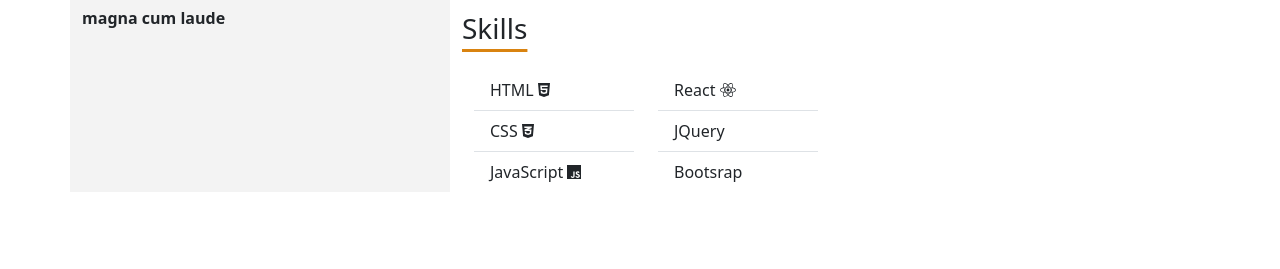
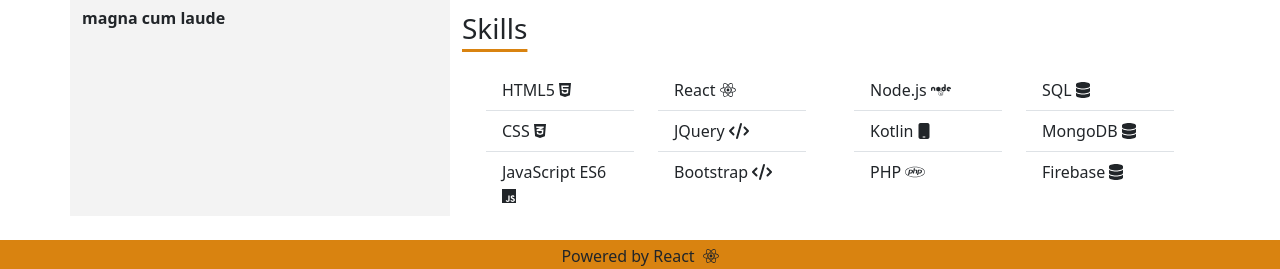
Before and after one commit to Whefert/react-portfolio, a React (Create React App) app: page / in a window 1280 px wide. Shown: the part 921-1190 px from the top of the page. Before the commit the page ends 1113 px from the top, so only its background shows below. Built offline with nearby package versions, Linux system fonts and the light colour scheme.

Commit message:
Complete skills section

```diff
--- a/src/App.js
+++ b/src/App.js
@@ -8,10 +8,14 @@
   Route,
   RouterProvider,
 } from "react-router-dom";
+import Projects from "./components/Pages/Projects";
+import Contact from "./components/Pages/Contact";
 
 const routeDefinitions = createRoutesFromElements(
   <Route>
     <Route path="/" element={<Home />} />
+    <Route path="/projects" element={<Projects />} />
+    <Route path="/contact" element={<Contact />} />
   </Route>
 );
 
--- a/src/assets/data.js
+++ b/src/assets/data.js
@@ -1,3 +1,17 @@
+import {
+  faReact,
+  faHtml5,
+  faCss3Alt,
+  faJs,
+  faNode,
+  faPhp,
+} from "@fortawesome/free-brands-svg-icons";
+import {
+  faDatabase,
+  faMobile,
+  faCode,
+} from "@fortawesome/free-solid-svg-icons";
+
 export const EducationData = [
   {
     program: "Certificate, Front-End Web Development",
@@ -24,3 +38,18 @@
     GPA: "magna cum laude",
   },
 ];
+
+export const skills = [
+  { skill: "HTML5", icon: faHtml5, isFrontend: true, isBackend: false },
+  { skill: "CSS", icon: faCss3Alt, isFrontend: true, isBackend: false },
+  { skill: "JavaScript ES6", icon: faJs, isFrontend: true, isBackend: false },
+  { skill: "React", icon: faReact, isFrontend: true, isBackend: false },
+  { skill: "JQuery", icon: faCode, isFrontend: true, isBackend: false },
+  { skill: "Bootstrap", icon: faCode, isFrontend: true, isBackend: false },
+  { skill: "Node.js", icon: faNode, isFrontend: true, isBackend: true },
+  { skill: "Kotlin", icon: faMobile, isFrontend: true, isBackend: true },
+  { skill: "PHP", icon: faPhp, isFrontend: true, isBackend: true },
+  { skill: "SQL", icon: faDatabase, isFrontend: true, isBackend: true },
+  { skill: "MongoDB", icon: faDatabase, isFrontend: true, isBackend: true },
+  { skill: "Firebase", icon: faDatabase, isFrontend: true, isBackend: true },
+];
--- /dev/null
+++ b/src/components/Footer/Footer.css
@@ -0,0 +1,3 @@
+footer {
+  background-color: var(--secondary);
+}
--- /dev/null
+++ b/src/components/Footer/Footer.jsx
@@ -0,0 +1,16 @@
+import { FontAwesomeIcon } from "@fortawesome/react-fontawesome";
+import { faReact } from "@fortawesome/free-brands-svg-icons";
+
+import "./Footer.css";
+export default function Footer() {
+  return (
+    <>
+      <footer className="text-center py-1 mt-4">
+        Powered by React
+        <span>
+          <FontAwesomeIcon className="ps-2" icon={faReact} />
+        </span>
+      </footer>
+    </>
+  );
+}
--- /dev/null
+++ b/src/components/Pages/Contact.jsx
@@ -0,0 +1,8 @@
+import Header from "../Header/Header";
+export default function Contact() {
+  return (
+    <>
+      <Header></Header>
+    </>
+  );
+}
--- a/src/components/Pages/Home.jsx
+++ b/src/components/Pages/Home.jsx
@@ -2,6 +2,7 @@
 import Education from "../Education/Education";
 import AboutMe from "../AboutMe/AboutMe";
 import Skills from "../Skills/Skills";
+import Footer from "../Footer/Footer";
 
 export default function Home() {
   return (
@@ -16,6 +17,7 @@
           </div>
         </div>
       </main>
+      <Footer />
     </>
   );
 }
--- /dev/null
+++ b/src/components/Pages/Projects.jsx
@@ -0,0 +1,9 @@
+import Header from "../Header/Header";
+
+export default function Projects() {
+  return (
+    <>
+      <Header />
+    </>
+  );
+}
--- a/src/components/SkillGroup/SkillGroup.jsx
+++ b/src/components/SkillGroup/SkillGroup.jsx
@@ -5,34 +5,28 @@
   faCss3Alt,
   faJs,
 } from "@fortawesome/free-brands-svg-icons";
-export default function SkillGroup() {
+export default function SkillGroup({ skills }) {
+  console.log(skills);
   return (
-    <div className="col-6">
-      <div className="container">
-        <div className="row">
-          <div className="col">
-            <ul class="list-group list-group-flush">
-              <li class="list-group-item">
-                HTML <FontAwesomeIcon icon={faHtml5} />
+    <div className="container">
+      <div className="row d-flex flex-row ">
+        <div className="col-6">
+          <ul className="list-group list-group-flush">
+            {skills.slice(0, 3).map((skill) => (
+              <li className="list-group-item">
+                {skill.skill} <FontAwesomeIcon icon={skill.icon} />
               </li>
-              <li class="list-group-item">
-                CSS <FontAwesomeIcon icon={faCss3Alt} />
+            ))}
+          </ul>
+        </div>
+        <div className="col-6">
+          <ul class="list-group list-group-flush">
+            {skills.slice(3, 6).map((skill) => (
+              <li className="list-group-item">
+                {skill.skill} <FontAwesomeIcon icon={skill.icon} />
               </li>
-              <li class="list-group-item">
-                JavaScript <FontAwesomeIcon icon={faJs} />
-              </li>
-            </ul>
-          </div>
-          <div className="col">
-            <ul class="list-group list-group-flush">
-              <li class="list-group-item">
-                React <FontAwesomeIcon icon={faReact} />
-              </li>
-
-              <li class="list-group-item">JQuery</li>
-              <li class="list-group-item">Bootsrap</li>
-            </ul>
-          </div>
+            ))}
+          </ul>
         </div>
       </div>
     </div>
--- a/src/components/Skills/Skills.jsx
+++ b/src/components/Skills/Skills.jsx
@@ -1,11 +1,25 @@
 import SectionHeading from "../SectionHeading/SectionHeading";
 import SkillGroup from "../SkillGroup/SkillGroup";
+import { skills } from "../../assets/data";
+
+const frontEndSkills = skills.filter((skill) => skill.isFrontend === true);
+
+const backEndSkills = skills.filter((skill) => skill.isBackend === true);
 
 export default function Skills() {
   return (
     <>
       <SectionHeading text={"Skills"} />
-      <SkillGroup />
+      <div className="container">
+        <div className="row">
+          <div className="col">
+            <SkillGroup skills={frontEndSkills} />
+          </div>
+          <div className="col">
+            <SkillGroup skills={backEndSkills} />
+          </div>
+        </div>
+      </div>
     </>
   );
 }
```
